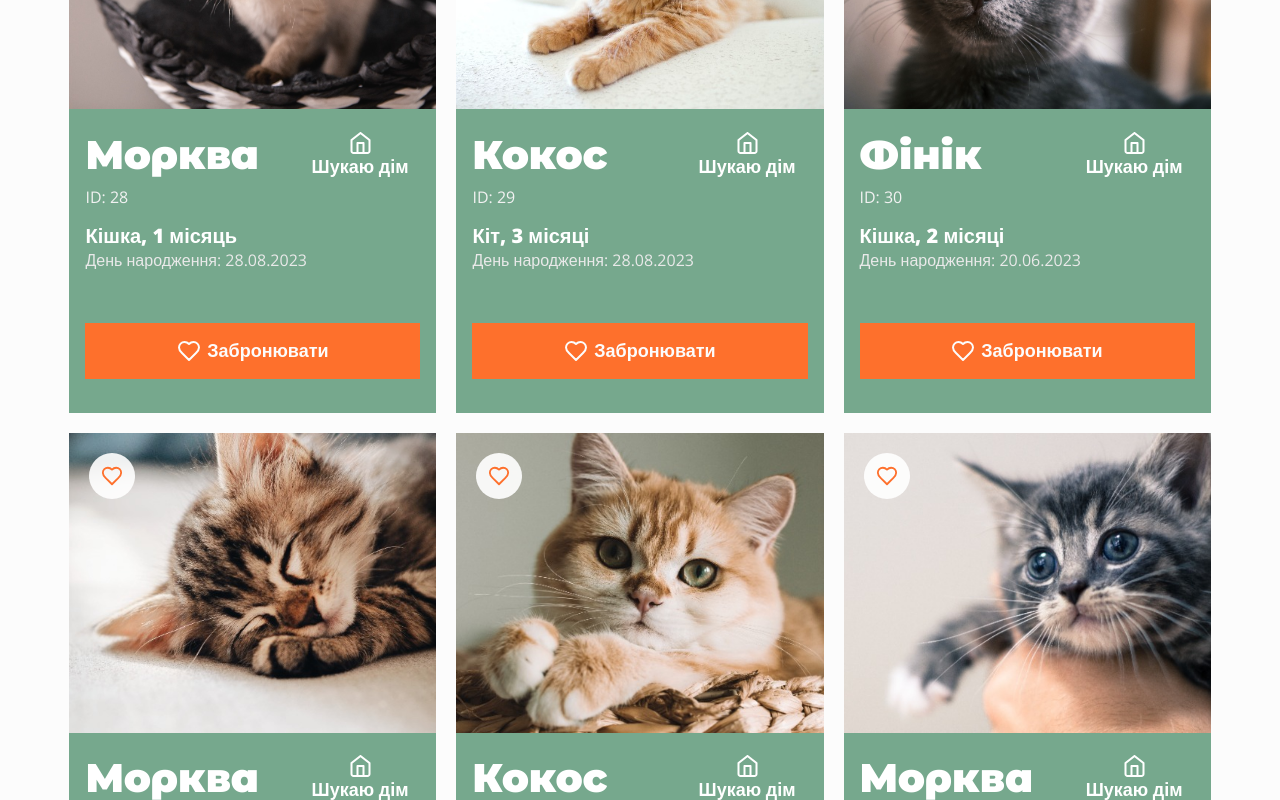
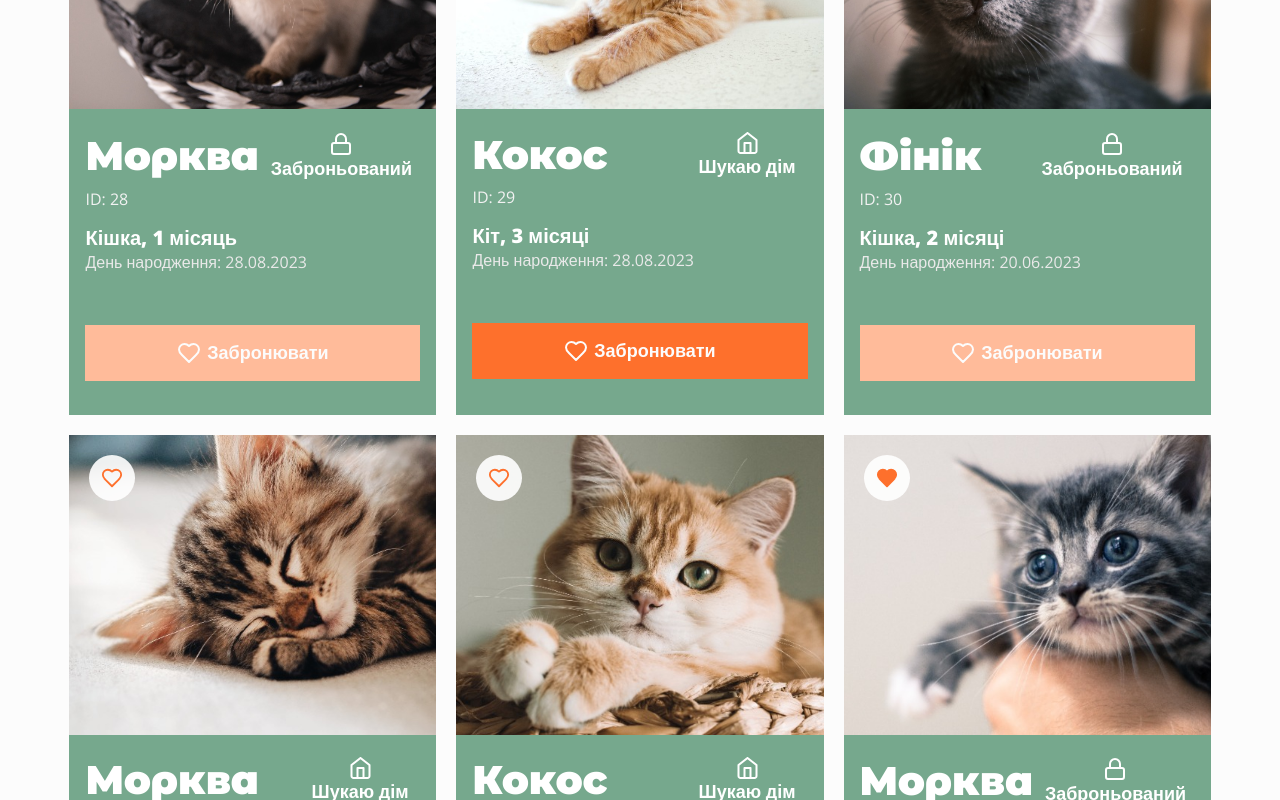
Before and after one commit to baza-trainee/cat_for_future, a React (Vite) app: page / in a window 1280 px wide. Shown: the part 1300-2100 px from the top of the page. Built offline with nearby package versions, Linux system fonts and the light colour scheme.

Commit message:
synchronize booking statuses between card and modal

```diff
--- a/src/components/CatCard/CatCard.tsx
+++ b/src/components/CatCard/CatCard.tsx
@@ -29,6 +29,7 @@ interface CatCardProps extends ICat {
 	setIsCatModalOpen?: (boolean: boolean) => void;
 	variant?: 'tabletModal' | 'desktopModal';
 	slideStyle?: React.CSSProperties;
+	onBookedClick: (id: number) => void;
 }
 
 const CatCard: React.FC<CatCardProps> = (props) => {
@@ -43,6 +44,8 @@ const CatCard: React.FC<CatCardProps> = (props) => {
 		variant,
 		slideStyle,
 		setIsCatModalOpen,
+		onBookedClick,
+		booking_status,
 	} = props;
 	const { isTablet } = useMediaQuery();
 	const tabletModal = variant === 'tabletModal';
@@ -58,10 +61,9 @@ const CatCard: React.FC<CatCardProps> = (props) => {
 	};
 
 	//temporary for testing
-	const [isBooked, setIsBooked] = useState(false);
-	const handleBookedClick = () => {
-		setIsBooked((prev) => !prev);
+	const handleBookedClick = (id: number) => {
 		setShowThanksModal(true);
+		onBookedClick(id);
 	};
 
 	return (
@@ -89,7 +91,7 @@ const CatCard: React.FC<CatCardProps> = (props) => {
 						<Carousel photos={photos} />
 					)}
 					<div className={s.heartIconContainer}>
-						<HeartIcon className={clsx(s.heartIcon, isBooked && s.isBooked)} />
+						<HeartIcon className={clsx(s.heartIcon, booking_status && s.isBooked)} />
 					</div>
 				</div>
 				<div className={s.modWrapper}>
@@ -99,10 +101,12 @@ const CatCard: React.FC<CatCardProps> = (props) => {
 							<div className={s.status}>
 								<img
 									className={s.statusIcon}
-									src={isBooked ? lockIcon : homeIcon}
+									src={booking_status ? lockIcon : homeIcon}
 									alt="booking_status"
 								/>
-								<span className={s.statusText}>{isBooked ? 'Заброньований' : 'Шукаю дім'}</span>
+								<span className={s.statusText}>
+									{booking_status ? 'Заброньований' : 'Шукаю дім'}
+								</span>
 							</div>
 						</div>
 						<span className={s.id}>ID: {id}</span>
@@ -122,10 +126,10 @@ const CatCard: React.FC<CatCardProps> = (props) => {
 						<Button
 							buttonClasses={'primaryBtn'}
 							name="Забронювати"
-							onClick={handleBookedClick}
+							onClick={() => handleBookedClick(id)}
 							styleBtn={btnStyle}
 							children={<HeartIcon className={s.heartIconBtn} />}
-							disabled={isBooked}
+							disabled={booking_status}
 						/>
 					</div>
 				</div>
--- a/src/components/OurCats/OurCats.tsx
+++ b/src/components/OurCats/OurCats.tsx
@@ -10,6 +10,7 @@ import s from './OurCats.module.scss';
 
 const OurCats: React.FC = () => {
 	const { isTablet, isDesktop } = useMediaQuery();
+
 	const [catsData, setCatsData] = useState(cats);
 	const [isShowMore, setIsShowMore] = useState(false);
 	const [isModalCatID, setIsModalCatID] = useState<number>();
@@ -22,8 +23,7 @@ const OurCats: React.FC = () => {
 	const handleShowMoreClick = () => {
 		setIsShowMore(true);
 	};
-
-	const closeModal = () => {
+	const closeCatModal = () => {
 		setIsCatModalOpen(false);
 	};
 	const openModal = () => {
@@ -34,12 +34,21 @@ const OurCats: React.FC = () => {
 		openModal();
 	};
 
+	const onBookedClick = (id: number) => {
+		setCatsData(catsData.map((cat) => (cat.id === id ? { ...cat, booking_status: true } : cat)));
+	};
+
 	return (
 		<section id="ourCats" className={s.wrapper}>
 			<h2 className={s.title}>Наші кошенята</h2>
 			<div className={s.cats}>
 				{catsData.map((cat) => (
-					<CatCard key={cat.id} {...cat} onCatCardClick={onCatCardClick} />
+					<CatCard
+						key={cat.id}
+						{...cat}
+						onCatCardClick={onCatCardClick}
+						onBookedClick={onBookedClick}
+					/>
 				))}
 			</div>
 			{!isTablet && catsData.length <= 3 && (
@@ -58,10 +67,11 @@ const OurCats: React.FC = () => {
 					.map((cat) => (
 						<ModalShowCat
 							key={cat.id}
-							closeModal={closeModal}
+							closeModal={closeCatModal}
 							children={
 								<CatCard
 									setIsCatModalOpen={setIsCatModalOpen}
+									onBookedClick={onBookedClick}
 									variant={isDesktop ? 'desktopModal' : 'tabletModal'}
 									{...cat}
 								/>
```
